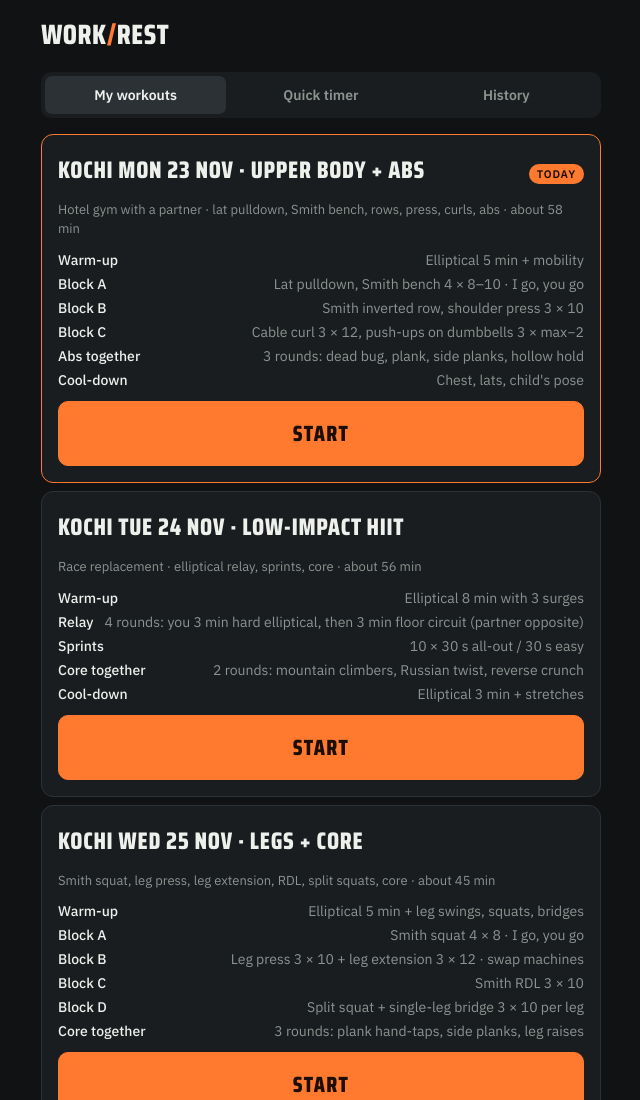
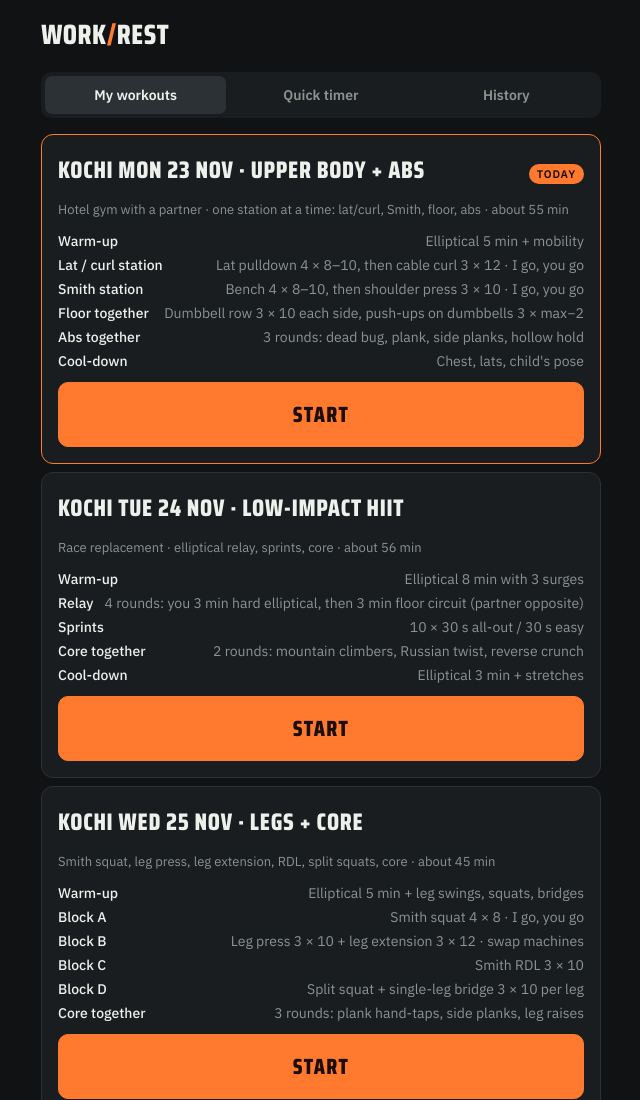
Before and after one commit to jasonjjeffrey-glitch/Workout_timer, a plain HTML site: page index.html in a window 1280 px wide. Shown: the top 1100 px of the page, without its empty margins (319-959 px from the left). Drawn offline with Linux system fonts and the light colour scheme.

Commit message:
Kochi Monday: order by station (lat/curl, Smith, floor) so each setup changes once
Co-Authored-By: Claude Opus 5.5 <noreply@anthropic.com>
Claude-Session: https://claude.ai/code/session_01KiTbUQYqeURF6qeSsfQ8Tn

```diff
--- a/index.html
+++ b/index.html
@@ -512,17 +512,21 @@ button:focus-visible, input:focus-visible { outline: 3px solid var(--prep); outl
     s.push(T(w, "work", "Arm circles", 60, "Off the elliptical. Arm circles, 1 minute. Forwards, then backwards."));
     s.push(R(w, "Cat-cow", "catcow", 1, 1, "10 slow reps", "Round the back, then arch. Move with your breath."));
     s.push(R(w, "World's greatest stretch", "wgs", 1, 1, "5 each side", "Lunge, hand down, rotate the other arm to the ceiling."));
-    altBlock(s, "Block A · I go, you go", [
+    altBlock(s, "Lat / curl station · I go, you go", [
       ["latpull", "Lat pulldown", 4, "8–10 reps", "Pull to the top of your chest, elbows down and back. Stands in for pull-ups."],
-      ["smbench", "Smith bench press", 4, "8–10 reps", "Bar to mid-chest, feet flat, shoulder blades squeezed."]]);
-    s.push(T("Block B · I go, you go", "rest", "Rest", 45, "Block A done. Rest 45 seconds. Block B: Smith inverted rows, then shoulder press."));
-    altBlock(s, "Block B · I go, you go", [
-      ["invrow", "Smith inverted row", 3, "10 reps", "Bar at hip height, heels on the floor, body straight. Too easy? Lower the bar or feet on the bench."],
-      ["spress", "Smith or machine shoulder press", 3, "10 reps", "Press overhead without arching your lower back."]]);
-    s.push(T("Block C · I go, you go", "rest", "Rest", 45, "Block B done. Rest 45 seconds. Block C: cable curls, then push-ups on dumbbells."));
-    altBlock(s, "Block C · I go, you go", [
-      ["curl", "Cable bicep curl", 3, "12 reps", "Elbows pinned to your sides, slow on the way down."],
-      ["dbpush", "Push-ups on dumbbells", 3, "Max minus 2", "Hands on the dumbbells, chest low, stop 2 reps before failure."]]);
+      ["curl", "Cable bicep curl", 3, "12 reps", "Elbows pinned to your sides, slow on the way down."]]);
+    s.push(T("Smith station · I go, you go", "rest", "Move", 45, "Lat station done. Move to the Smith station. Bench press first, then one switch to shoulder press."));
+    altBlock(s, "Smith station · I go, you go", [
+      ["smbench", "Smith bench press", 4, "8–10 reps", "Bar to mid-chest, feet flat, shoulder blades squeezed."],
+      ["spress", "Smith shoulder press", 3, "10 reps", "Press overhead without arching your lower back."]]);
+    var fl = "Floor · together";
+    s.push(T(fl, "rest", "Move", 45, "Smith station done. Together on the floor: one-arm dumbbell rows and push-ups on dumbbells."));
+    s.push(W(fl, "One-arm dumbbell row", "row"));
+    for (var q = 1; q <= 3; q++) {
+      s.push(R(fl, "One-arm dumbbell row", "row", q, 3, "10 each side", "Brace on the bench or your knee. Pull the elbow back to your hip."));
+      s.push(R(fl, "Push-ups on dumbbells", "dbpush", q, 3, "Max minus 2", "Hands on the dumbbells, chest low, stop 2 reps before failure."));
+      s.push(T(fl, "rest", "Rest", 45, q < 3 ? "Rest 45 seconds." : "Rest 45 seconds. Abs together next."));
+    }
     for (var r = 1; r <= 3; r++) {
       var a = "Abs together · Round " + r + " of 3";
       s.push(T(a, "prep", "Dead bug", 5, (r === 1 ? "Abs together on the mats. 3 rounds. " : "") + "Dead bug position."));
@@ -664,8 +668,8 @@ button:focus-visible, input:focus-visible { outline: 3px solid var(--prep); outl
     return s;
   }
   var KOCHI = [
-    { id: "kochi-mon", date: "2026-11-23", title: "Kochi Mon 23 Nov · Upper body + abs", sub: "Hotel gym with a partner · lat pulldown, Smith bench, rows, press, curls, abs", build: buildKochiMon,
-      parts: [["Warm-up", "Elliptical 5 min + mobility"], ["Block A", "Lat pulldown, Smith bench 4 × 8–10 · I go, you go"], ["Block B", "Smith inverted row, shoulder press 3 × 10"], ["Block C", "Cable curl 3 × 12, push-ups on dumbbells 3 × max−2"], ["Abs together", "3 rounds: dead bug, plank, side planks, hollow hold"], ["Cool-down", "Chest, lats, child's pose"]] },
+    { id: "kochi-mon", date: "2026-11-23", title: "Kochi Mon 23 Nov · Upper body + abs", sub: "Hotel gym with a partner · one station at a time: lat/curl, Smith, floor, abs", build: buildKochiMon,
+      parts: [["Warm-up", "Elliptical 5 min + mobility"], ["Lat / curl station", "Lat pulldown 4 × 8–10, then cable curl 3 × 12 · I go, you go"], ["Smith station", "Bench 4 × 8–10, then shoulder press 3 × 10 · I go, you go"], ["Floor together", "Dumbbell row 3 × 10 each side, push-ups on dumbbells 3 × max−2"], ["Abs together", "3 rounds: dead bug, plank, side planks, hollow hold"], ["Cool-down", "Chest, lats, child's pose"]] },
     { id: "kochi-tue", date: "2026-11-24", title: "Kochi Tue 24 Nov · Low-impact HIIT", sub: "Race replacement · elliptical relay, sprints, core", build: buildKochiTue,
       parts: [["Warm-up", "Elliptical 8 min with 3 surges"], ["Relay", "4 rounds: you 3 min hard elliptical, then 3 min floor circuit (partner opposite)"], ["Sprints", "10 × 30 s all-out / 30 s easy"], ["Core together", "2 rounds: mountain climbers, Russian twist, reverse crunch"], ["Cool-down", "Elliptical 3 min + stretches"]] },
     { id: "kochi-wed", date: "2026-11-25", title: "Kochi Wed 25 Nov · Legs + core", sub: "Smith squat, leg press, leg extension, RDL, split squats, core", build: buildKochiWed,
```
